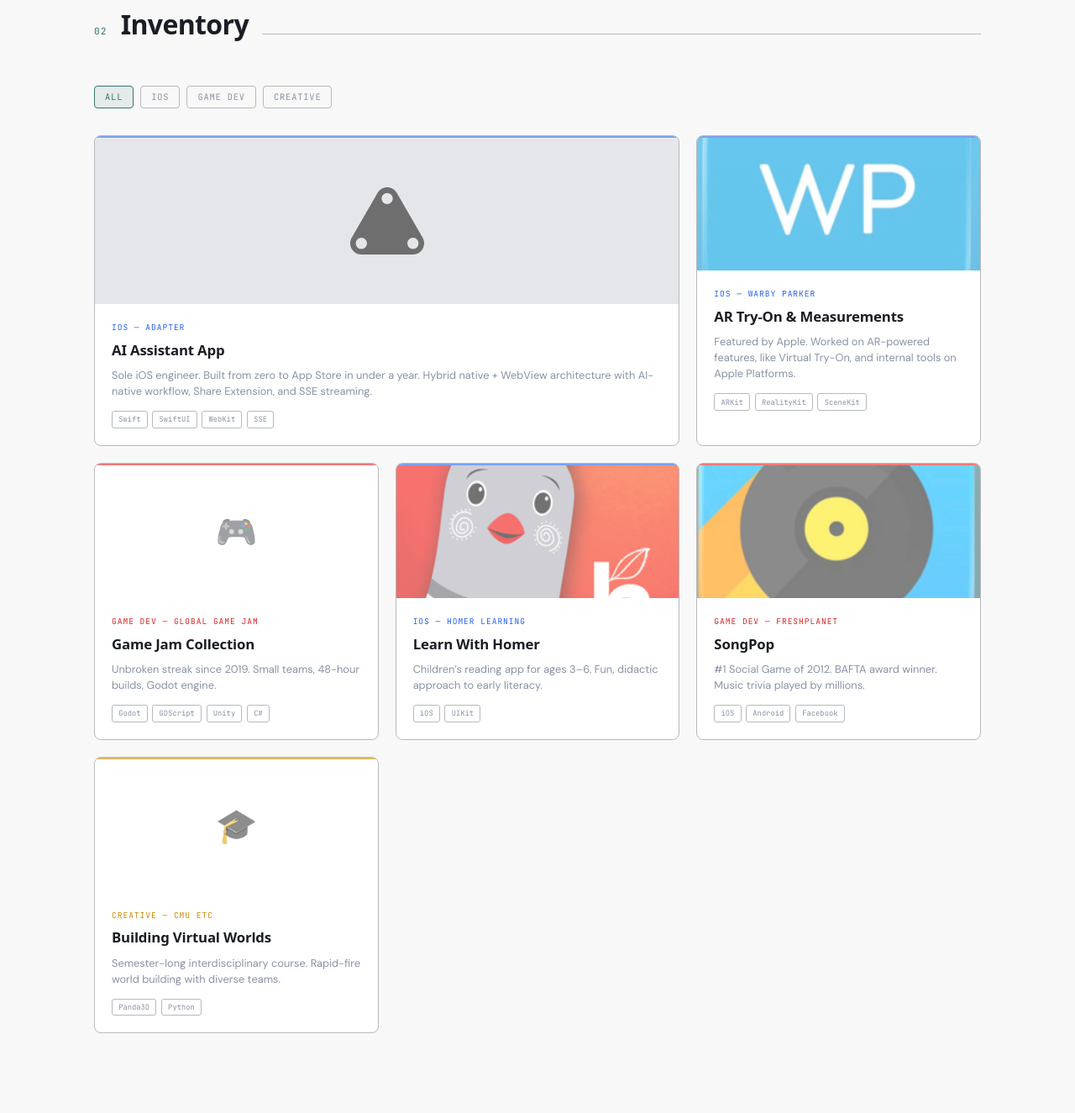
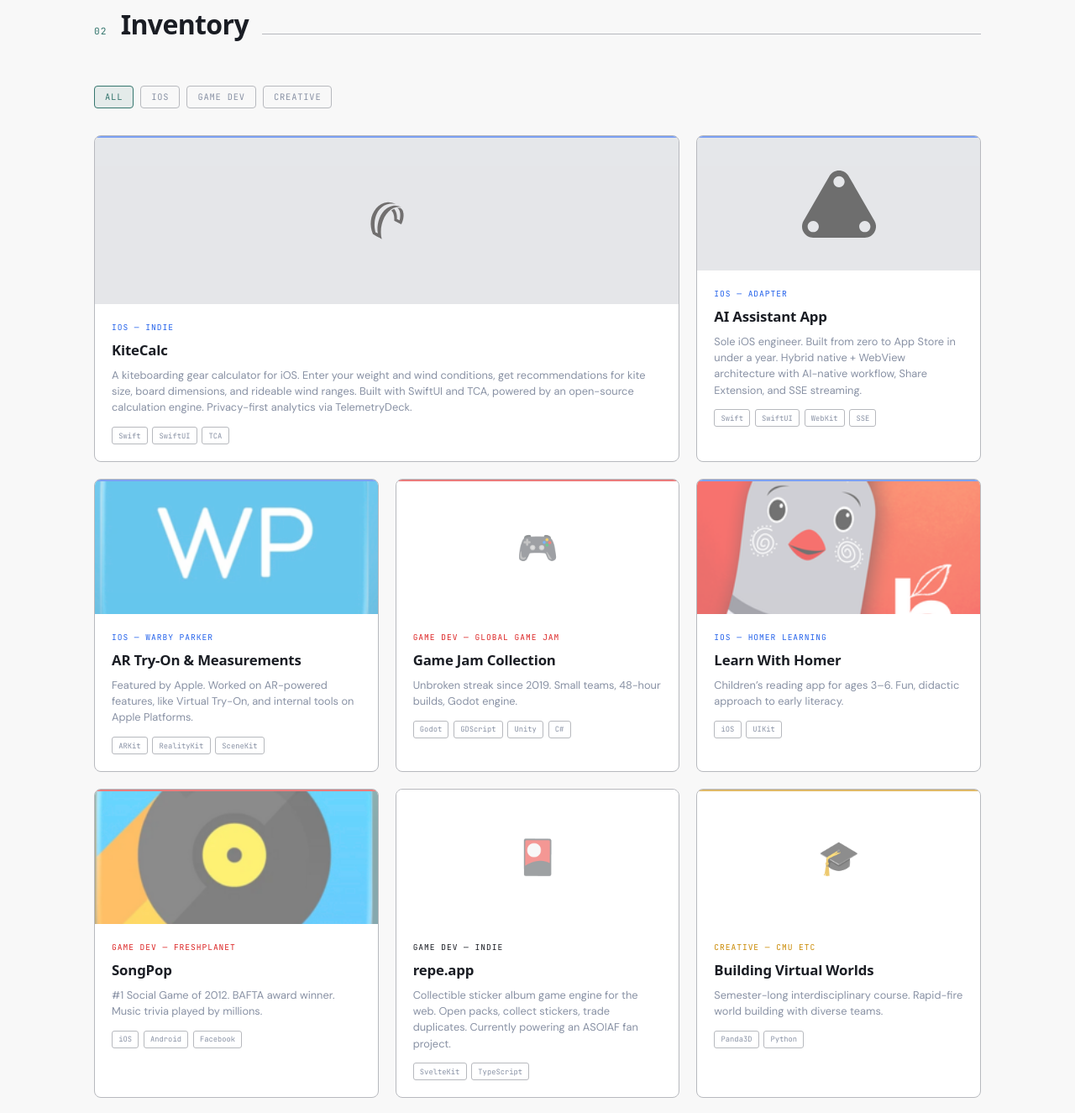
Before and after one commit to dornad/website, an Astro site: page / in a window 1280 px wide. Shown: the part 1835-3160 px from the top of the page at 84% size. Built offline with nearby package versions, Linux system fonts and the light colour scheme; Astro itself is replaced by a stand-in of ours; a web font is replaced by a local one.

Commit message:
feat: add KiteCalc as featured project, add repe.app, update filter logic

```diff
--- a/src/components/Projects.astro
+++ b/src/components/Projects.astro
@@ -17,6 +17,27 @@
 
     <div class="projects-grid">
         <article class="project-card featured" data-category="ios">
+            <div class="project-thumb thumb-light">
+                <img
+                    src="/images/projects/kitecalc.svg"
+                    alt="KiteCalc iOS app icon"
+                />
+            </div>
+            <div class="project-body">
+                <div class="project-category">iOS &mdash; Indie</div>
+                <div class="project-title">KiteCalc</div>
+                <div class="project-desc">
+                    A kiteboarding gear calculator for iOS. Enter your weight and wind conditions, get recommendations for kite size, board dimensions, and rideable wind ranges. Built with SwiftUI and TCA, powered by an open-source calculation engine. Privacy-first analytics via TelemetryDeck.
+                </div>
+                <div class="project-tags">
+                    <span class="project-tag">Swift</span>
+                    <span class="project-tag">SwiftUI</span>
+                    <span class="project-tag">TCA</span>
+                </div>
+            </div>
+        </article>
+
+        <article class="project-card" data-category="ios">
             <div class="project-thumb thumb-light">
                 <img
                     src="/images/projects/adapter.svg"
@@ -125,6 +146,21 @@
             </div>
         </article>
 
+        <article class="project-card" data-category="gamedev creative">
+            <div class="project-thumb">🎴</div>
+            <div class="project-body">
+                <div class="project-category">Game Dev &mdash; Indie</div>
+                <div class="project-title">repe.app</div>
+                <div class="project-desc">
+                    Collectible sticker album game engine for the web. Open packs, collect stickers, trade duplicates. Currently powering an ASOIAF fan project.
+                </div>
+                <div class="project-tags">
+                    <span class="project-tag">SvelteKit</span>
+                    <span class="project-tag">TypeScript</span>
+                </div>
+            </div>
+        </article>
+
         <article class="project-card" data-category="creative">
             <div class="project-thumb">&#127891;</div>
             <div class="project-body">
@@ -156,7 +192,7 @@
 
             projectCards.forEach((card) => {
                 const category = card.getAttribute("data-category");
-                if (filter === "all" || category === filter) {
+                if (filter === "all" || category.includes(filter)) {
                     card.style.display = "";
                 } else {
                     card.style.display = "none";
```
Also changed, not shown: public/images/projects/kitecalc.svg (added).
